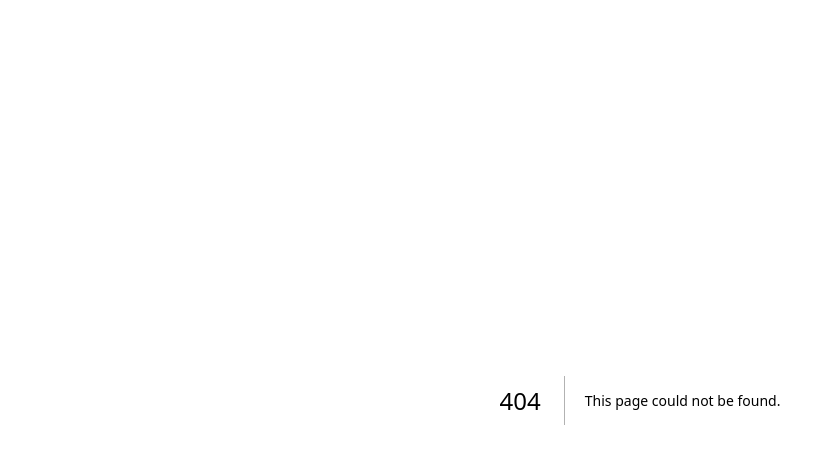
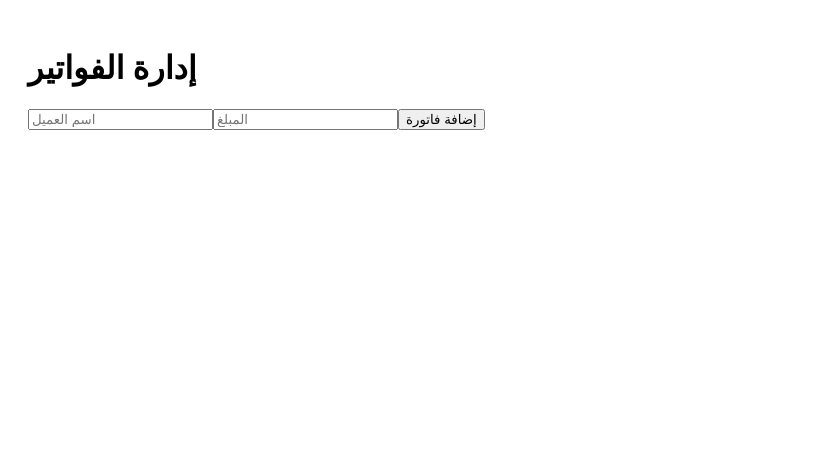
Before and after one commit to hazemkego-spec/print-shop-manager, a Next.js app: page /invoices in a window 1280 px wide. Before the commit this address had no page. Shown: the top 464 px of the page, without its empty margins (0-817 px from the left). Built offline with nearby package versions, Linux system fonts and the light colour scheme.

Commit message:
Add files via upload

```diff
--- /dev/null
+++ b/pages/invoices.js
@@ -0,0 +1,38 @@
+import { useState } from "react";
+
+export default function Invoices() {
+  const [invoices, setInvoices] = useState([]);
+  const [newInvoice, setNewInvoice] = useState({ customer: "", amount: "" });
+
+  const addInvoice = () => {
+    if (newInvoice.customer.trim() === "" || newInvoice.amount.trim() === "") return;
+    setInvoices([...invoices, newInvoice]);
+    setNewInvoice({ customer: "", amount: "" });
+  };
+
+  return (
+    <div style={{ padding: 20 }}>
+      <h1>إدارة الفواتير</h1>
+      <input
+        type="text"
+        value={newInvoice.customer}
+        onChange={(e) => setNewInvoice({ ...newInvoice, customer: e.target.value })}
+        placeholder="اسم العميل"
+      />
+      <input
+        type="text"
+        value={newInvoice.amount}
+        onChange={(e) => setNewInvoice({ ...newInvoice, amount: e.target.value })}
+        placeholder="المبلغ"
+      />
+      <button onClick={addInvoice}>إضافة فاتورة</button>
+      <ul>
+        {invoices.map((invoice, i) => (
+          <li key={i}>
+            {invoice.customer} - {invoice.amount} جنيه
+          </li>
+        ))}
+      </ul>
+    </div>
+  );
+}
```
Also changed, not shown: pages/customers.js (added, +30 -0 lines), pages/inventory.js (added, +30 -0 lines).
